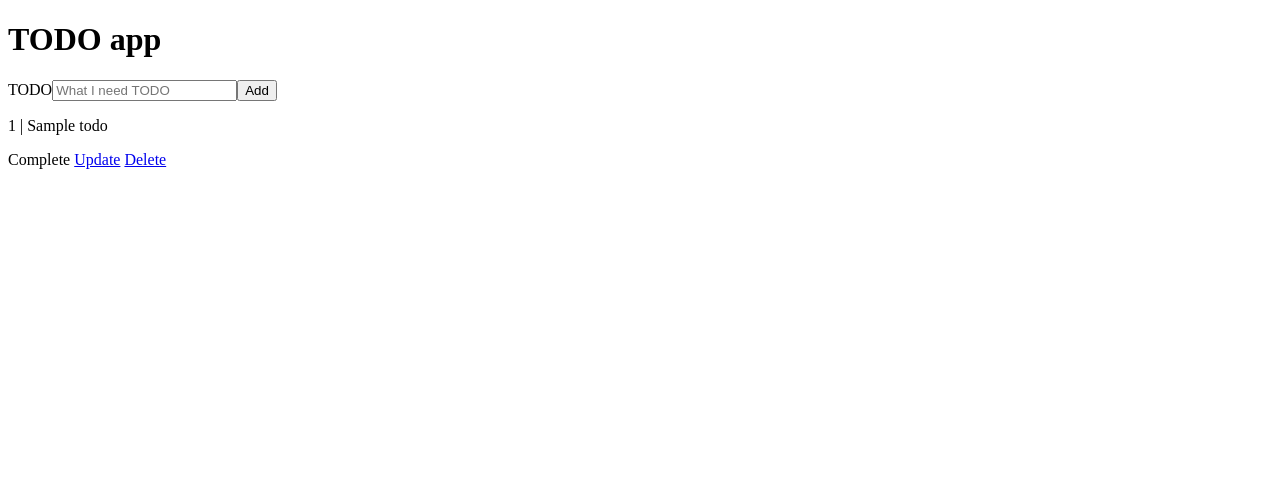
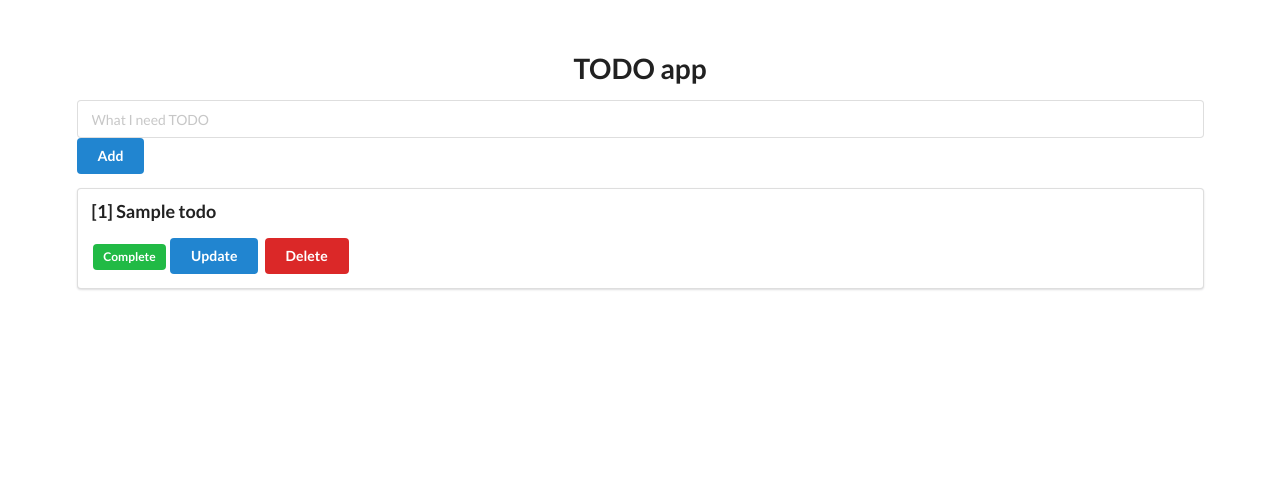
Before and after one commit to alt-cee/todo, a Flask app: page / in a window 1280 px wide. Shown: the top 489 px of the page. Before the commit the page ends 169 px from the top, so only its background shows below. Run offline with Flask 3, Linux system fonts and the light colour scheme; tables that the repository leaves empty hold one stand-in row (values such as "Sample post"); some libraries are stand-ins or nearby versions.

Commit message:
add basic style

```diff
--- a/templates/base.html
+++ b/templates/base.html
@@ -5,25 +5,32 @@
     <meta http-equiv="X-UA-Compatible" content="IE=edge">
     <meta name="viewport" content="width=device-width, initial-scale=1.0">
     <title>TODO app</title>
+
+    <link rel="stylesheet" href="https://cdn.jsdelivr.net/npm/semantic-ui@2.5.0/dist/semantic.min.css">
+    <script src="https://cdn.jsdelivr.net/npm/semantic-ui@2.5.0/dist/semantic.min.js"></script>
+
 </head>
 <body>
 
-    <h1>TODO app</h1>
+<div class="ui container">
+    <h1 style="margin-top: 50px" class="ui center aligned header">TODO app</h1>
 
-    <form action="/add" method="POST">
-        <label for="title">TODO</label><input type="text" id="title" name="title" placeholder="What I need TODO"><button type="submit">Add</button>
+    <form class="ui form" action="/add" method="POST">
+        <label for="title"></label><input type="text" id="title" name="title" placeholder="What I need TODO"><button class="ui blue button" type="submit">Add</button>
     </form>
 
     {% for todo in todo_list %}
-        <p> {{todo.id}} | {{todo.title}} </p>
+    <div class="ui segment">
+        <p class="ui big header"> [{{todo.id}}] {{todo.title}} </p>
         {% if todo.complete == False %}
-            <span>Not Complete</span>
+            <span class="ui grey label">Not Complete</span>
         {% else %}
-            <span>Complete</span>
+            <span class="ui green label">Complete</span>
         {% endif %}
-        <a href="/update/{{ todo.id }}">Update</a>
-        <a href="/delete/{{ todo.id }}">Delete</a>
+        <a class="ui blue button" href="/update/{{ todo.id }}">Update</a>
+        <a class="ui red button" href="/delete/{{ todo.id }}">Delete</a>
+    </div>
     {% endfor %}
-
+</div>
 </body>
 </html>
```
